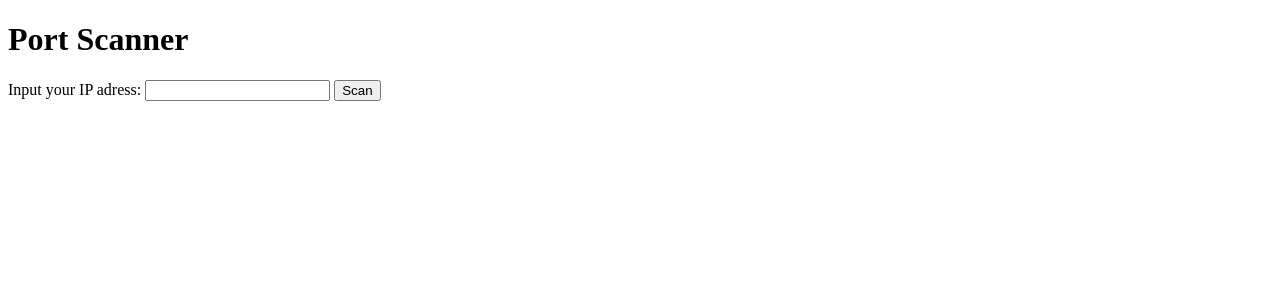
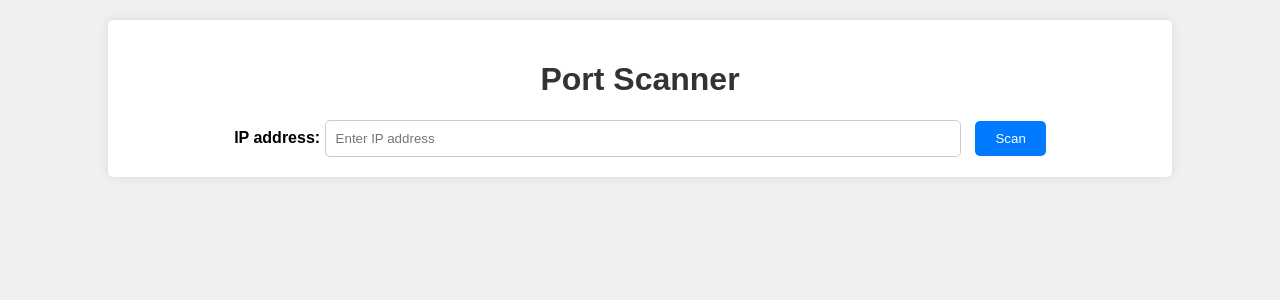
Before and after one commit to leesj30/portscanner_project, a Flask app: page / in a window 1280 px wide. Shown: the top 300 px of the page. Run offline with Flask 3, Linux system fonts and the light colour scheme.

Commit message:
프론트 작업

```diff
--- a/Front/app.py
+++ b/Front/app.py
@@ -2,8 +2,12 @@ from flask import Flask, request, render_template
 
 app = Flask(__name__)
 
-@app.route('/')
+@app.route('/', methods=['GET', 'POST'])
 def index():
+    if request.method == 'POST':
+        target_ip = request.form.get('ip')
+        #results = sacn('ip')
+        return render_template("results.html", target_ip=target_ip)
     return render_template("index.html")
 
 if __name__ == '__main__':
--- a/Front/templates/index.html
+++ b/Front/templates/index.html
@@ -2,15 +2,67 @@
 <html>
     <head>
         <meta charset="UTF-8">
+        <meta name="viewport" content="width=device-width, initial-scale=1.0">
         <title>Port Scanner</title>
-        <link rel="stylesheet" href="style.css">
+        <style>
+            body {
+                font-family: Arial, sans-serif;
+                background-color: #f0f0f0;
+                margin: 0;
+                padding: 0;
+            }
+
+            .container {
+                width: 80%;
+                margin: 20px auto;
+                background-color: #fff;
+                padding: 20px;
+                border-radius: 5px;
+                box-shadow: 0 0 10px rgba(0, 0, 0, 0.1);
+            }
+
+            h1 {
+                text-align: center;
+                color: #333;
+            }
+
+            form {
+                margin-top: 20px;
+                text-align: center;
+            }
+
+            label {
+                font-weight: bold;
+            }
+
+            input[type="text"] {
+                padding: 10px;
+                width: 60%;
+                border-radius: 5px;
+                border: 1px solid #ccc;
+                margin-right: 10px;
+            }
+
+            button {
+                padding: 10px 20px;
+                background-color: #007bff;
+                color: #fff;
+                border: none;
+                border-radius: 5px;
+                cursor: pointer;
+            }
+
+            button:hover {
+                background-color: #0056b3;
+            }
+        </style>
     </head>
     <body>
         <div class="container">
             <h1>Port Scanner</h1>
             <form action="/" method="post">
-                <label>Input your IP adress:</label>
-                <input type="text">
+                <label for="ip">IP address:</label>
+                <input type="text" id="ip" name="ip" placeholder="Enter IP address">
                 <button type="submit">Scan</button>
             </form>
         </div>
```
Also changed, not shown: Front/templates/results.html (added, +80 -0 lines), Front/templates/style.css (deleted).
